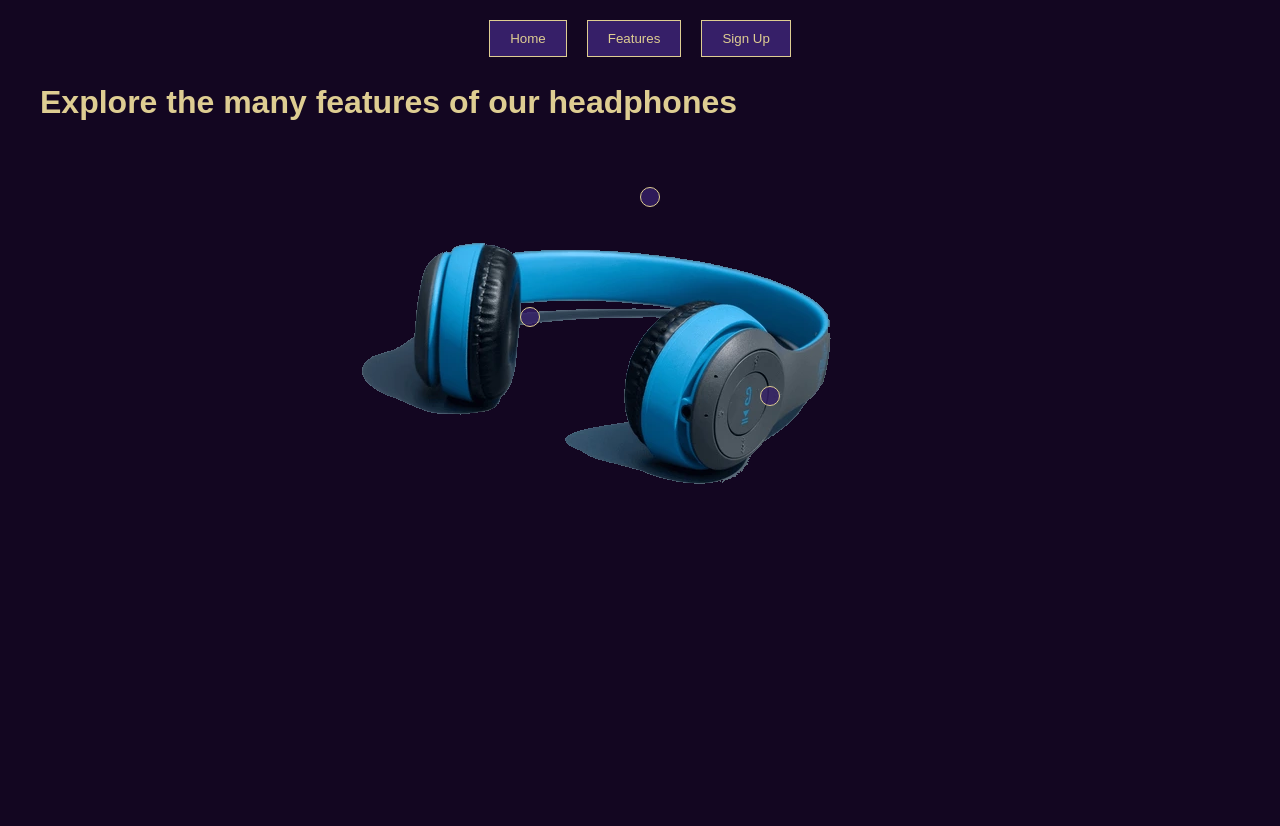
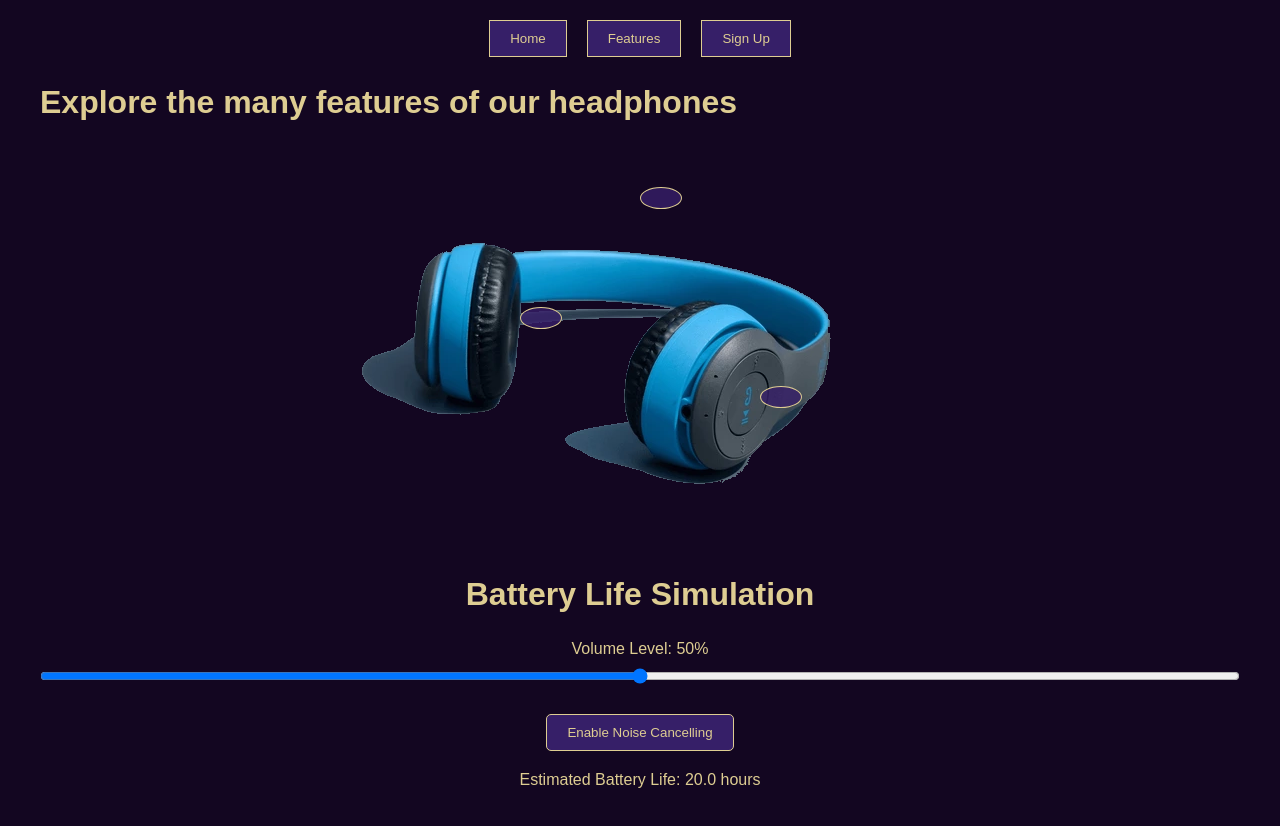
Before and after one commit to DV-Prof-Program/ProFront, an Angular app: page /features in a window 1280 px wide. Shown: the top 826 px of the page. Before the commit the page ends 800 px from the top, so only its background shows below. Built offline with nearby package versions, Linux system fonts and the light colour scheme; a web font is replaced by a local one.

Commit message:
Adding Battery Life Simulator

```diff
--- a/src/app/features/features.component.css
+++ b/src/app/features/features.component.css
@@ -49,3 +49,36 @@
   margin: 0;
   font-size: 1rem;
 }
+
+.battery-simulator {
+  text-align: center;
+  margin-top: 30px;
+}
+
+.slider-container {
+  margin-bottom: 20px;
+}
+
+input[type="range"] {
+  width: 100%;
+  margin: 10px 0;
+}
+
+button {
+  padding: 10px 20px;
+  background-color: #361F68;
+  color: #DECD92;
+  border: 1px solid #DECD92;
+  border-radius: 5px;
+  cursor: pointer;
+}
+
+button:hover {
+  background-color: #2E1959;
+}
+
+.battery-life-display {
+  margin-top: 20px;
+  font-size: 1.5rem;
+  color: #DECD92;
+}
--- a/src/app/features/features.component.html
+++ b/src/app/features/features.component.html
@@ -18,4 +18,33 @@
     <h3>{{ featureData[selectedFeature].title }}</h3>
     <p>{{ featureData[selectedFeature].description }}</p>
   </div>
+
+  <!-- Battery Simulator -->
+  <div class="battery-simulator">
+    <h2>Battery Life Simulation</h2>
+
+    <!-- Volume slider -->
+    <div class="slider-container">
+      <label for="volumeSlider">Volume Level: {{ volume }}%</label>
+      <input type="range"
+             id="volumeSlider"
+             min="0"
+             max="100"
+             [(ngModel)]="volume"
+             (input)="calculateBatteryLife()" />
+    </div>
+
+    <!-- Noise-cancelling toggle button -->
+    <div class="noise-cancelling-container">
+      <button (click)="toggleNoiseCancelling()">
+        {{ isNoiseCancellingOn ? 'Disable Noise Cancelling' : 'Enable Noise Cancelling' }}
+      </button>
+    </div>
+
+    <!-- Battery life display -->
+    <div class="battery-life-display">
+      <p>Estimated Battery Life: {{ batteryLife | number:'1.1-1' }} hours</p>
+    </div>
+  </div>
+
 </section>
--- a/src/app/features/features.component.ts
+++ b/src/app/features/features.component.ts
@@ -11,6 +11,31 @@ interface Feature {
 })
 export class FeaturesComponent {
   selectedFeature: string | null = null;
+
+  //Battery Life
+  volume: number = 50; // Default 50 | Initial volume level (percentage)
+  isNoiseCancellingOn: boolean = false; // Initial noise-cancelling status
+  baseBatteryLife: number = 20; // Default 20 | Base battery life at 50% volume without noise-cancelling
+  batteryLife: number = this.baseBatteryLife; // Initial battery life in hours (at 50% volume without noise-cancelling)
+
+  ngOnInit() {
+    this.calculateBatteryLife();
+  }
+
+  // Function to toggle noise-cancelling on/off
+  toggleNoiseCancelling() {
+    this.isNoiseCancellingOn = !this.isNoiseCancellingOn;
+    this.calculateBatteryLife();
+  }
+
+  // Function to calculate battery life based on current settings
+  calculateBatteryLife() {
+    const noiseCancellingImpact = this.isNoiseCancellingOn ? 0.85 : 1; // Default 0.75 | Reduce battery life if noise-cancelling is on
+    const volumeImpact = 1 - (this.volume - 50) / 100; // Battery life decreases as volume increases (linearly from 50%)
+
+    // Calculate final battery life based on both factors
+    this.batteryLife = this.baseBatteryLife * noiseCancellingImpact * volumeImpact;
+  }
 
   // Feature data
   featureData: { [key: string]: Feature } = {
```
